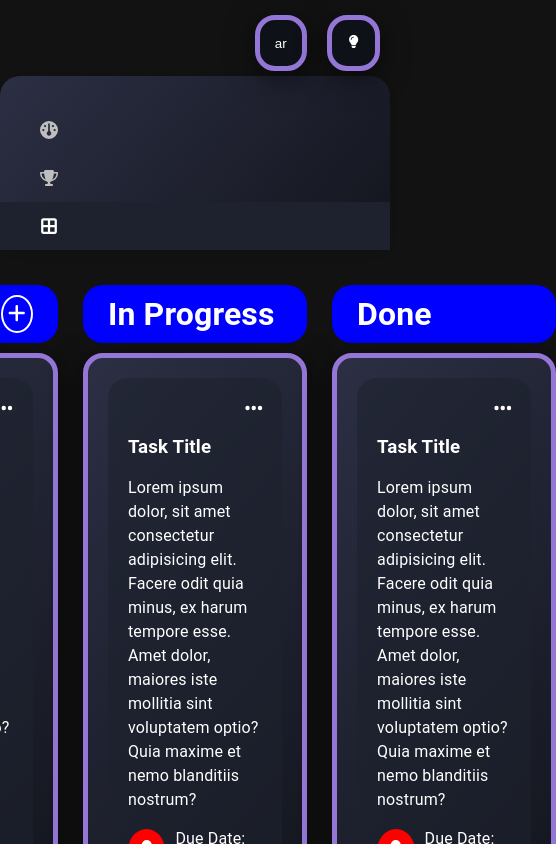
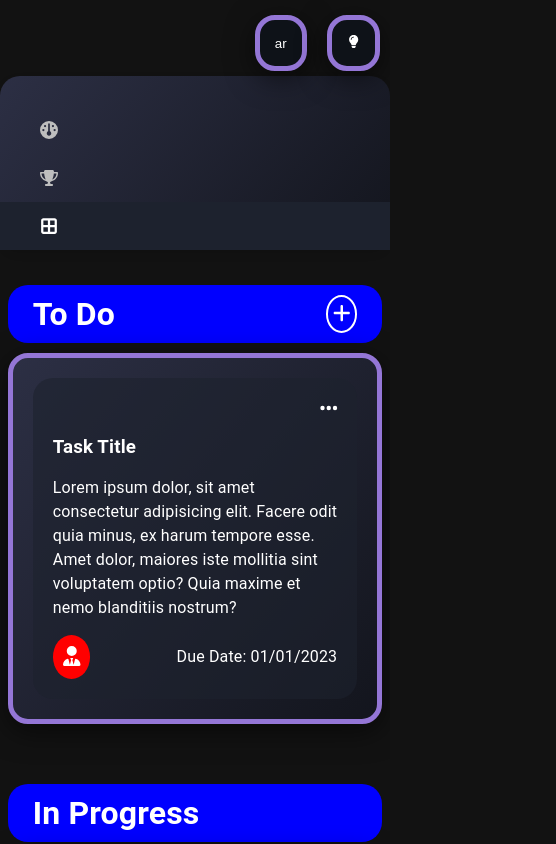
Before and after one commit to doaamohamed88/Taskify, a React (Vite) app in the folder Frontend/: page /tasks in a window 390 px wide. Shown: the top 844 px of the page, 556 px wide, since content can reach past the window. Built offline with nearby package versions, Linux system fonts and the light colour scheme; a web font is replaced by a local one.

Commit message:
responsive design for tasks page

```diff
--- a/Frontend/src/pages/BoardPage/BoardPage.module.css
+++ b/Frontend/src/pages/BoardPage/BoardPage.module.css
@@ -1,7 +1,14 @@
 .boardContainer {
   display: flex;
+  flex-direction: column;
   gap: 25px;
   justify-content: center;
   align-items: center;
   padding: 0 2%;
 }
+
+@media (min-width: 769px) {
+  .boardContainer {
+    flex-direction: row;
+  }
+}
```
